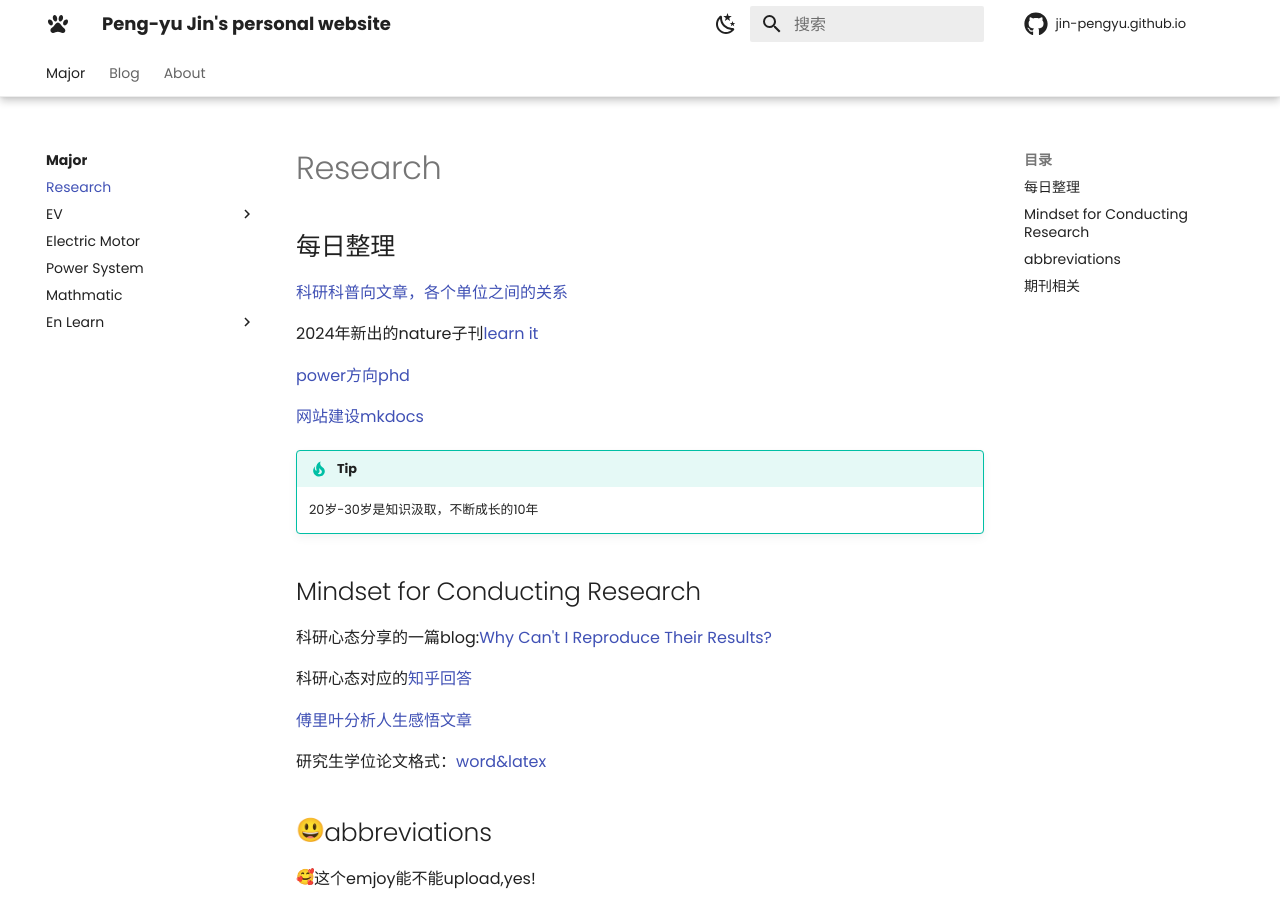
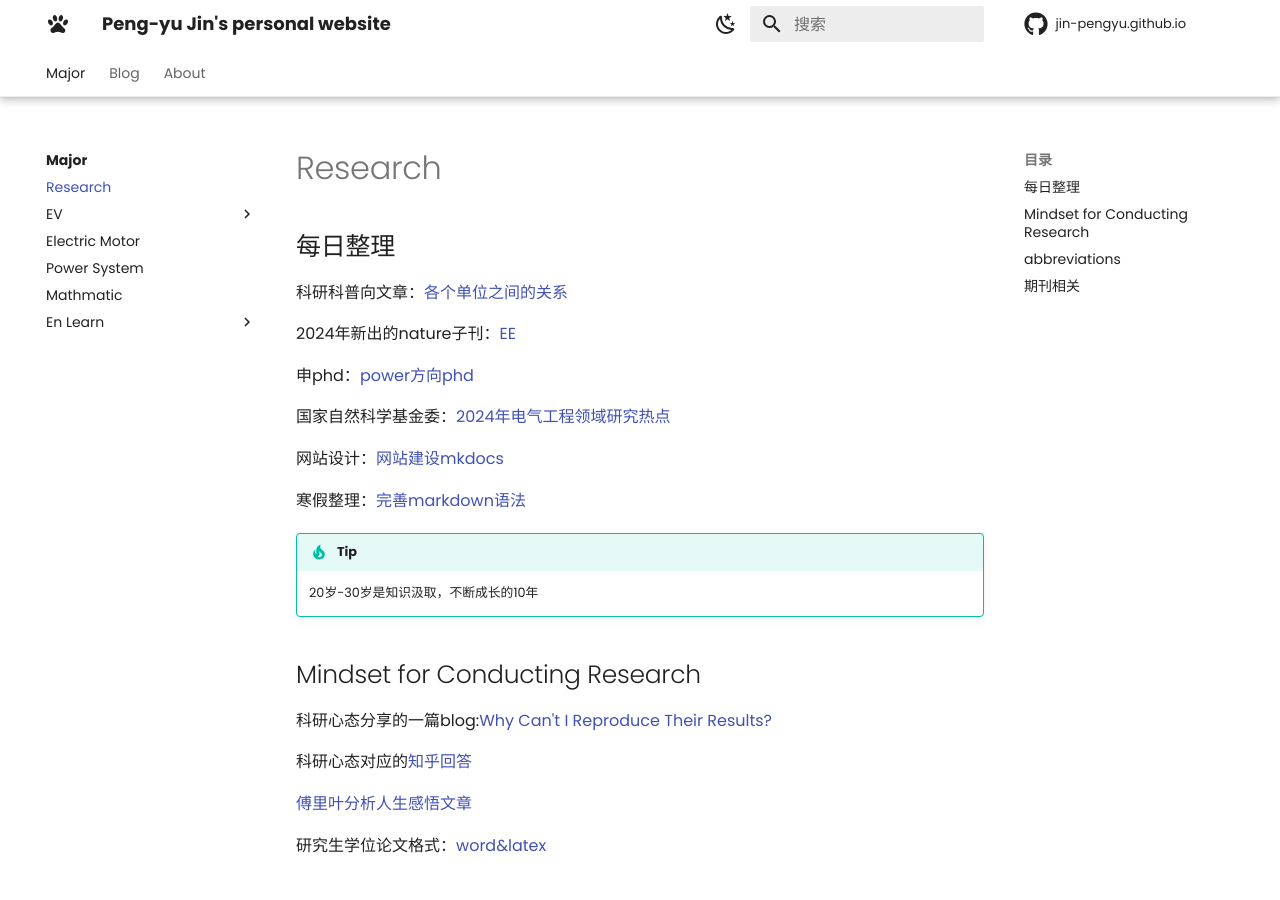
Before and after one commit to Pengyu-Jin/Pengyu-Jin.github.io, an MkDocs documentation site: the page built from docs/major/research/research.md, in a window 1280 px wide and 900 px high. Built offline with MkDocs 1.6.1 and Material for MkDocs 9.7.7, drawn with Linux system fonts in a browser that asks for light colours; emoji names are drawn with the system emoji font; comment, search, counter and statistics services are not loaded.

Commit message:
style change 313

```diff
--- a/docs/major/research/research.md
+++ b/docs/major/research/research.md
@@ -1,13 +1,16 @@
 ## 每日整理
 
-[科研科普向文章，各个单位之间的关系](https://zhuanlan.zhihu.com/p/347071525){:target="_blank"}
+科研科普向文章：[各个单位之间的关系](https://zhuanlan.zhihu.com/p/347071525){:target="_blank"}
 
-2024年新出的nature子刊[learn it](https://www.nature.com/natrevelectreng/){:target="_blank"}
+2024年新出的nature子刊：[EE](https://www.nature.com/natrevelectreng/){:target="_blank"}
 
-[power方向phd](https://www.zhihu.com/question/53550296){:target="_blank"}
+申phd：[power方向phd](https://www.zhihu.com/question/53550296){:target="_blank"}
 
-[网站建设mkdocs](https://squidfunk.github.io/mkdocs-material/getting-started/){:target="_blank"}
+国家自然科学基金委：[2024年电气工程领域研究热点](){:target="_blank"}
 
+网站设计：[网站建设mkdocs](https://squidfunk.github.io/mkdocs-material/getting-started/){:target="_blank"}
+
+寒假整理：[完善markdown语法](https://teedoc.neucrack.com/get_started/zh/syntax/syntax_markdown.html){:target="_blank"}
 
 !!! tip
     20岁-30岁是知识汲取，不断成长的10年
```
Also changed, not shown: docs/blog/LifeRoad/liferoad.md (+2 -0 lines).
